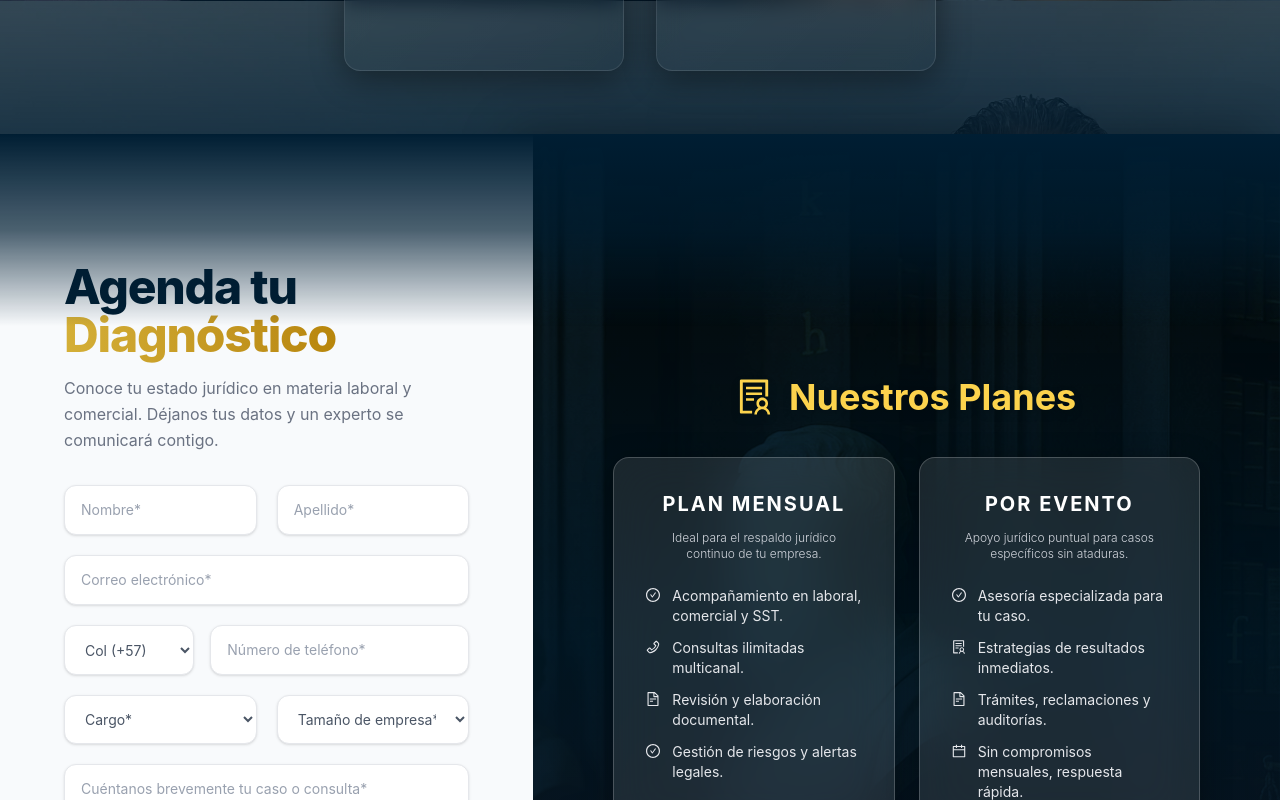
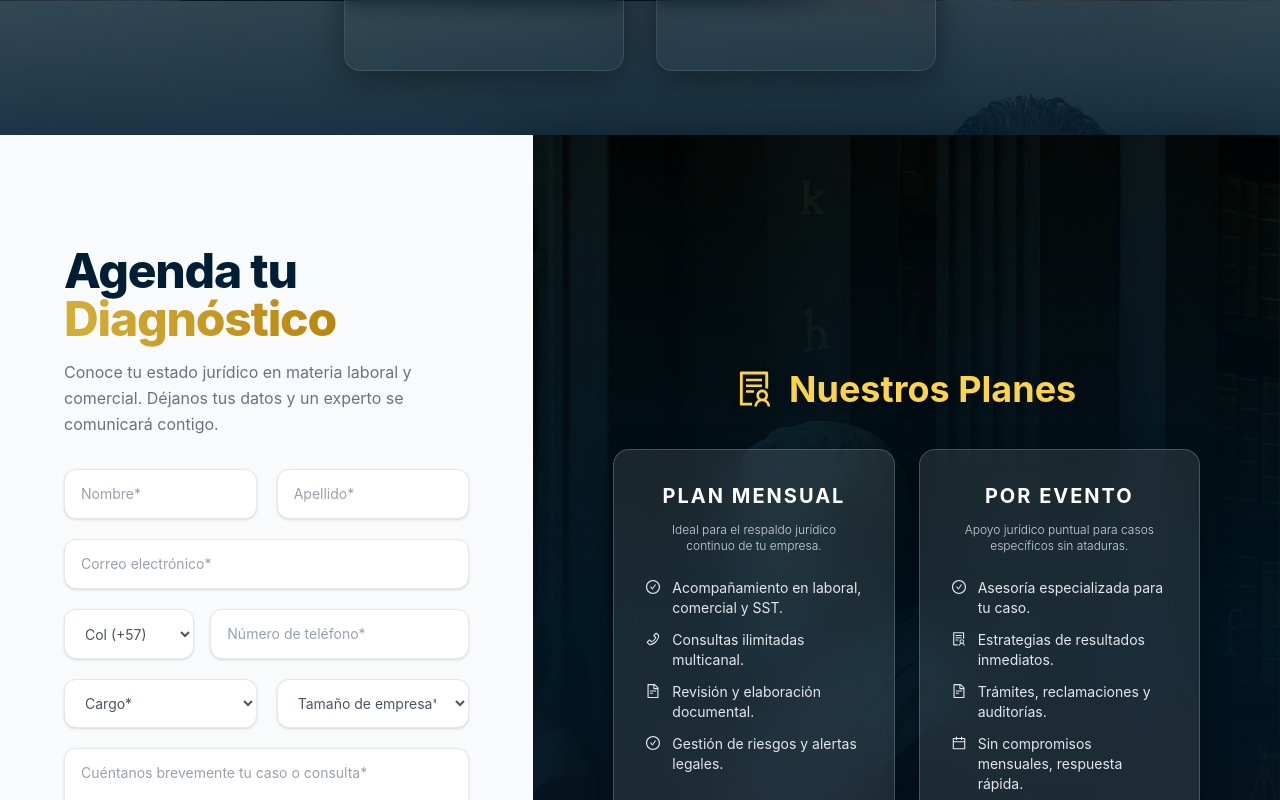
Before and after one commit to sazaba/legal360, a React (Vite) app: page / in a window 1280 px wide. Shown: the part 2780-3580 px from the top of the page. Built offline with nearby package versions, Linux system fonts and the light colour scheme; no server answers.

Commit message:
planes upgrade4

```diff
--- a/src/pages/FormularioPlanes.jsx
+++ b/src/pages/FormularioPlanes.jsx
@@ -92,14 +92,11 @@ const FormularioPlanes = () => {
     };
 
     return (
+        // Estructura 100% Ancho (Split Screen) SIN separadores superiores
         <section className="relative w-full min-h-[100svh] flex flex-col lg:flex-row bg-[#f8fafc]">
 
-            {/* ================= TRANSICIÓN PREMIUM SEAMLESS FADE ================= */}
-            {/* Elimina el corte duro y fusiona el #001e33 del componente Servicios con esta vista */}
-            <div className="absolute top-0 left-0 w-full h-32 sm:h-48 bg-gradient-to-b from-[#001e33] via-[#001e33]/70 to-transparent z-30 pointer-events-none -translate-y-[1px]"></div>
-
             {/* ================= MITAD IZQUIERDA: FORMULARIO ================= */}
-            <div className="w-full lg:w-[45%] xl:w-5/12 bg-[#f8fafc] px-6 sm:px-12 lg:px-16 pt-32 pb-16 flex flex-col justify-center relative z-20">
+            <div className="w-full lg:w-[45%] xl:w-5/12 bg-[#f8fafc] px-6 sm:px-12 lg:px-16 pt-28 pb-16 flex flex-col justify-center relative z-20">
                 <div className="max-w-xl mx-auto w-full">
                     <div className="mb-8 text-center lg:text-left">
                         <h2 className="text-3xl sm:text-4xl lg:text-5xl font-extrabold text-[#001e33] font-montserrat mb-4 tracking-tight">
```
